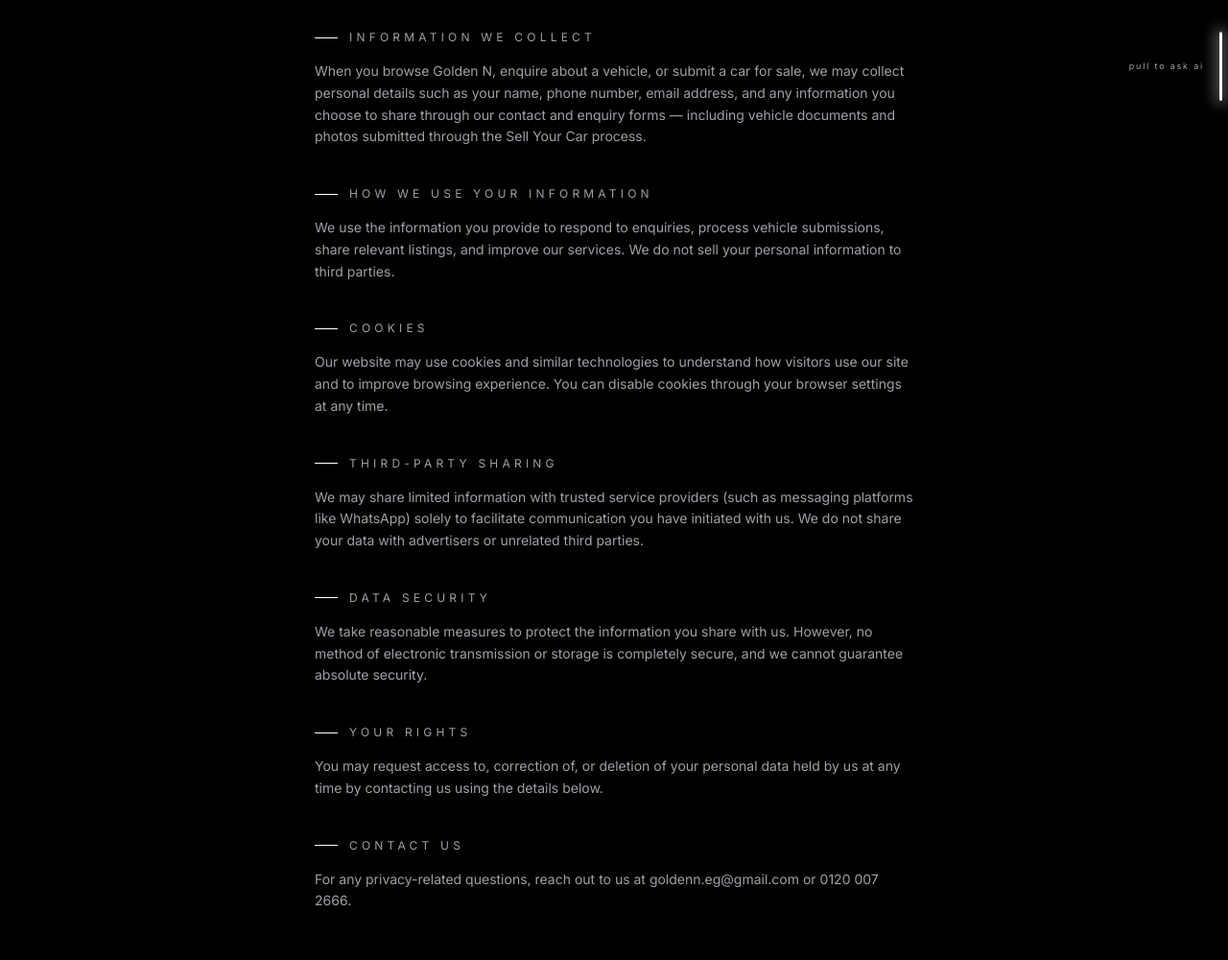
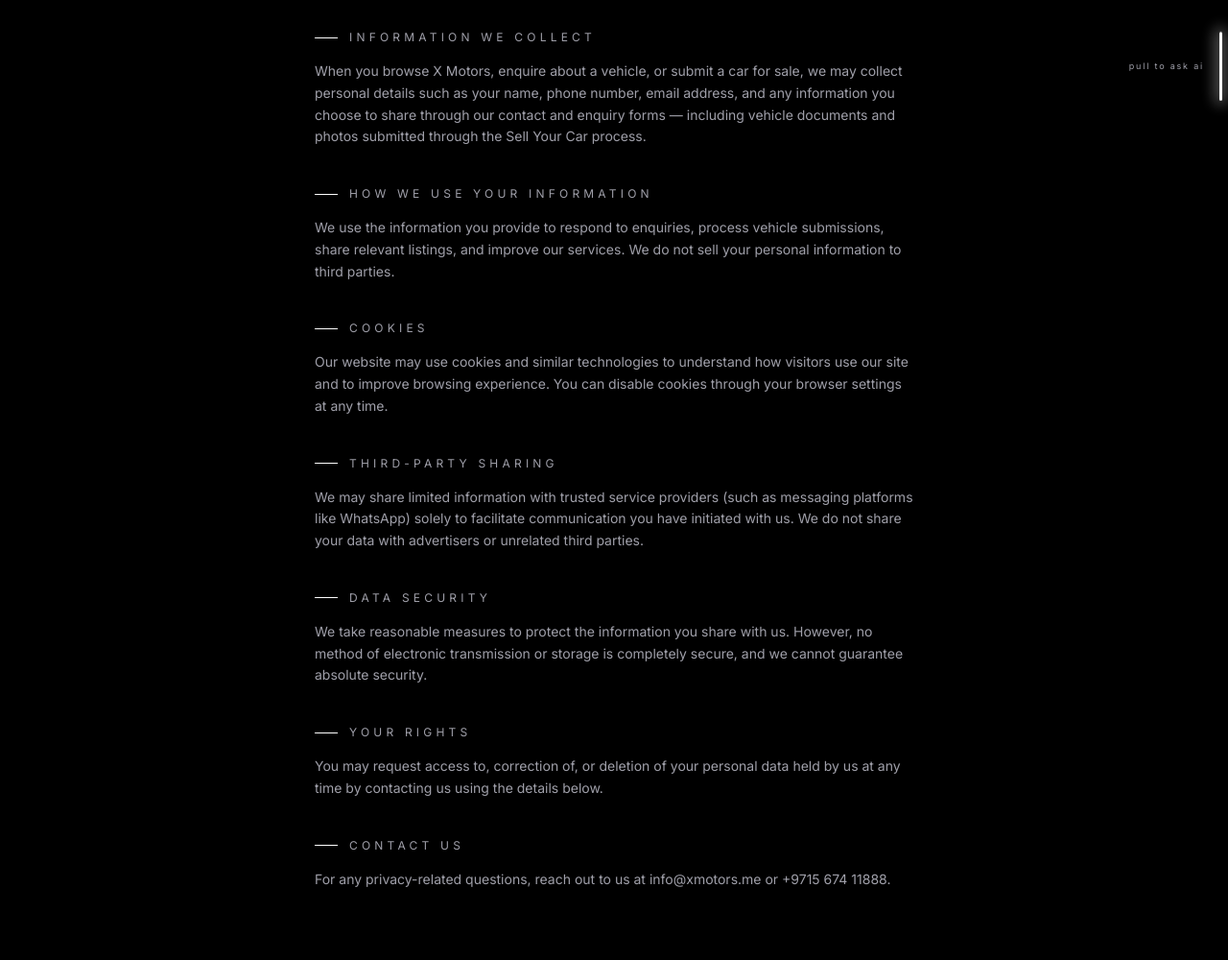
Before and after one commit to potatosalads58-collab/automotive-hub, a Next.js app: page /privacy in a window 1280 px wide. Shown: the part 331-1331 px from the top of the page at 96% size. Built offline with nearby package versions, Linux system fonts and the light colour scheme.

Commit message:
homeforx

```diff
--- a/app/privacy/page.tsx
+++ b/app/privacy/page.tsx
@@ -3,7 +3,7 @@ import { useEffect, useState, useRef } from 'react'
 import Footer from '@/components/Footer'
 import Navbar from '@/components/Navbar'
 
-const PHONE = '01200072666'
+const PHONE = '+971567411888'
 
 function RevealOnScroll({ children, index = 0 }: { children: React.ReactNode; index?: number }) {
   const ref = useRef<HTMLDivElement>(null)
@@ -105,7 +105,7 @@ export default function PrivacyPolicyPage() {
         {tab === 'privacy' ? (
           <RevealOnScroll>
             <Section title="Information We Collect">
-              <p>When you browse Golden N, enquire about a vehicle, or submit a car for sale, we may collect personal details such as your name, phone number, email address, and any information you choose to share through our contact and enquiry forms — including vehicle documents and photos submitted through the Sell Your Car process.</p>
+              <p>When you browse X Motors, enquire about a vehicle, or submit a car for sale, we may collect personal details such as your name, phone number, email address, and any information you choose to share through our contact and enquiry forms — including vehicle documents and photos submitted through the Sell Your Car process.</p>
             </Section>
             <Section title="How We Use Your Information">
               <p>We use the information you provide to respond to enquiries, process vehicle submissions, share relevant listings, and improve our services. We do not sell your personal information to third parties.</p>
@@ -123,16 +123,16 @@ export default function PrivacyPolicyPage() {
               <p>You may request access to, correction of, or deletion of your personal data held by us at any time by contacting us using the details below.</p>
             </Section>
             <Section title="Contact Us">
-              <p>For any privacy-related questions, reach out to us at goldenn.eg@gmail.com or {PHONE.replace(/(\d{4})(\d{3})(\d{4})/, '$1 $2 $3')}.</p>
+              <p>For any privacy-related questions, reach out to us at info@xmotors.me or {PHONE.replace(/(\d{4})(\d{3})(\d{4})/, '$1 $2 $3')}.</p>
             </Section>
           </RevealOnScroll>
         ) : (
           <RevealOnScroll>
             <Section title="Acceptance of Terms">
-              <p>By accessing or using the Golden N website, you agree to be bound by these Terms &amp; Conditions. If you do not agree with any part of these terms, please discontinue use of the site.</p>
+              <p>By accessing or using the X Motors website, you agree to be bound by these Terms &amp; Conditions. If you do not agree with any part of these terms, please discontinue use of the site.</p>
             </Section>
             <Section title="Use of the Website">
-              <p>This website is provided for the purpose of browsing vehicle listings, submitting enquiries, and requesting to sell a vehicle through Golden N. You agree not to misuse the site, attempt unauthorized access, or submit false information.</p>
+              <p>This website is provided for the purpose of browsing vehicle listings, submitting enquiries, and requesting to sell a vehicle through X Motors. You agree not to misuse the site, attempt unauthorized access, or submit false information.</p>
             </Section>
             <Section title="Vehicle Listings & Accuracy">
               <p>While we make every effort to ensure vehicle listings are accurate and up to date, specifications, pricing, and availability are subject to change without prior notice. We recommend confirming all details directly with our team before making a purchasing decision.</p>
@@ -144,10 +144,10 @@ export default function PrivacyPolicyPage() {
               <p>All prices displayed are in Egyptian Pounds (EGP) unless otherwise stated, and are subject to change. Final pricing is confirmed directly with our sales team.</p>
             </Section>
             <Section title="Intellectual Property">
-              <p>All content on this website, including images, logos, and text, is the property of Golden N and may not be reproduced or used without written permission.</p>
+              <p>All content on this website, including images, logos, and text, is the property of X Motors and may not be reproduced or used without written permission.</p>
             </Section>
             <Section title="Limitation of Liability">
-              <p>Golden N is not liable for any indirect or consequential loss arising from the use of this website or reliance on the information provided herein.</p>
+              <p>X Motors is not liable for any indirect or consequential loss arising from the use of this website or reliance on the information provided herein.</p>
             </Section>
             <Section title="Governing Law">
               <p>These Terms &amp; Conditions are governed by the laws of the Arab Republic of Egypt.</p>
```
